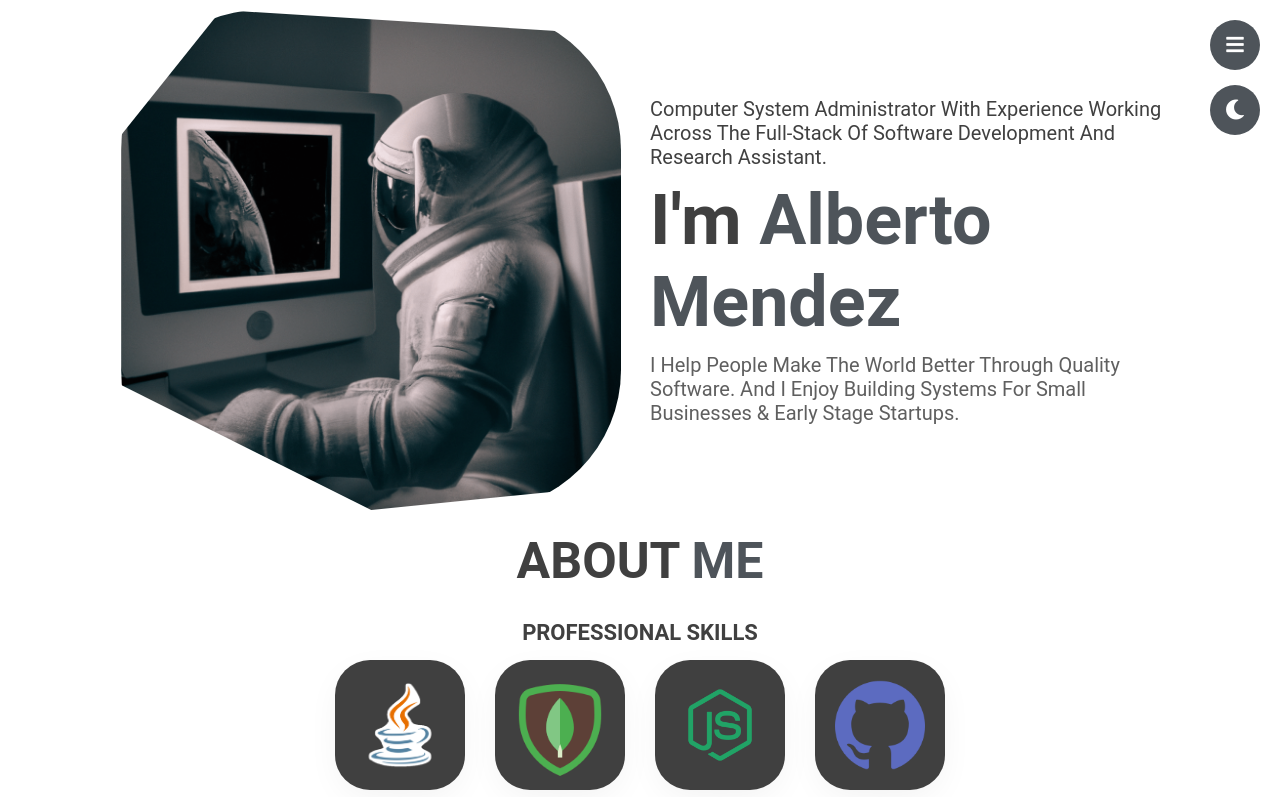
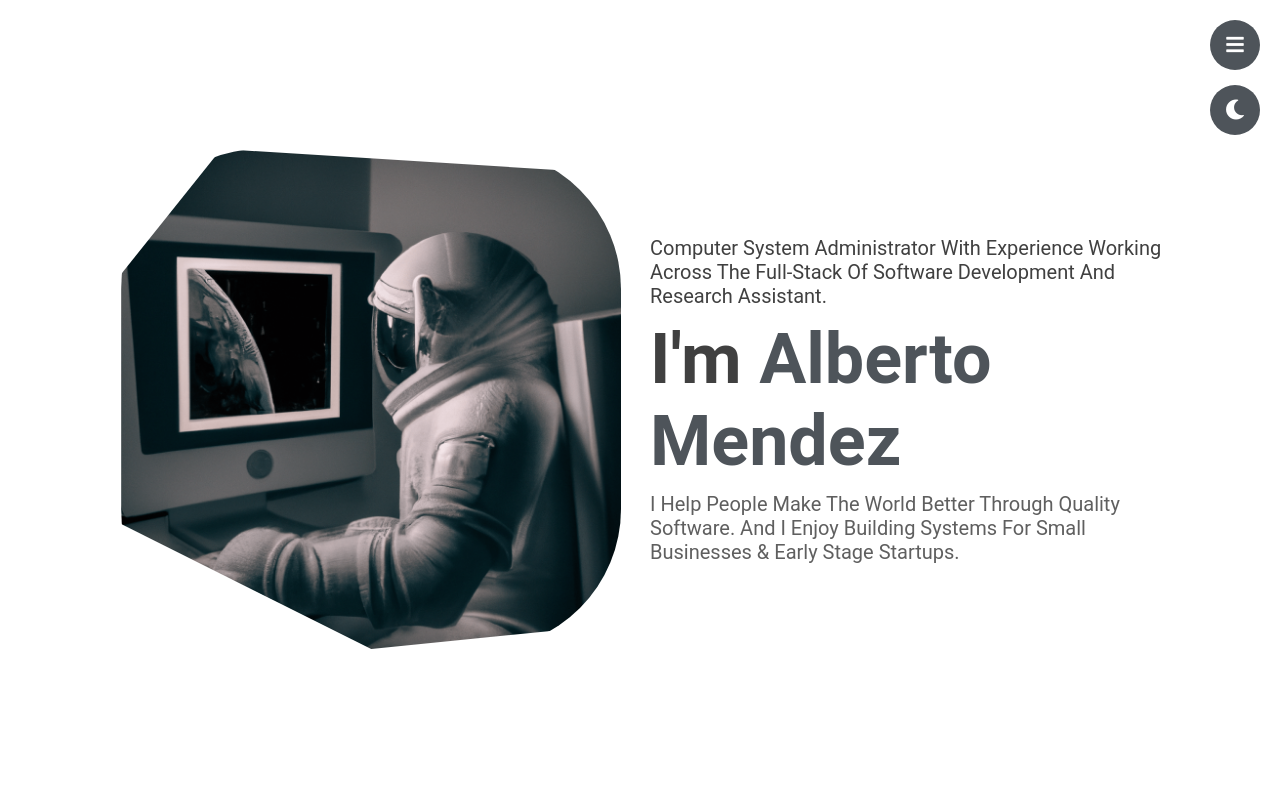
Before and after one commit to JorgeMendezV/www, a plain HTML site: page index.html in a window 1280 px wide. Shown: the top 797 px of the page. Drawn offline with nearby package versions, Linux system fonts and the light colour scheme.

Commit message:
Update style.css

```diff
--- a/style.css
+++ b/style.css
@@ -122,6 +122,12 @@ body.dark-theme {
 }
 
 section {
+    min-height: 100vh;
+    padding: 1rem;
+    padding: 0 8%;
+}
+
+section contact {
     padding: 1rem;
     padding: 0 8%;
 }
```
